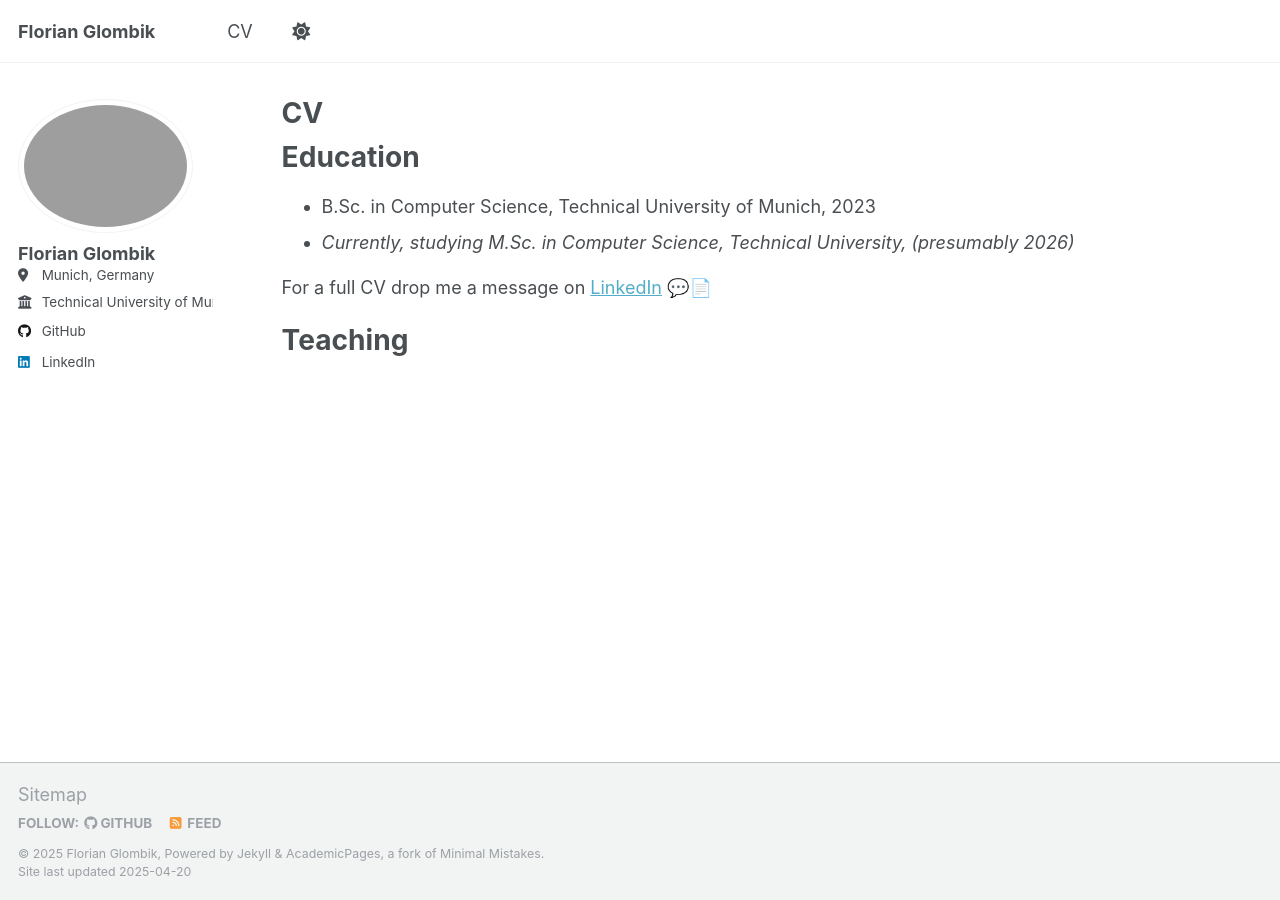
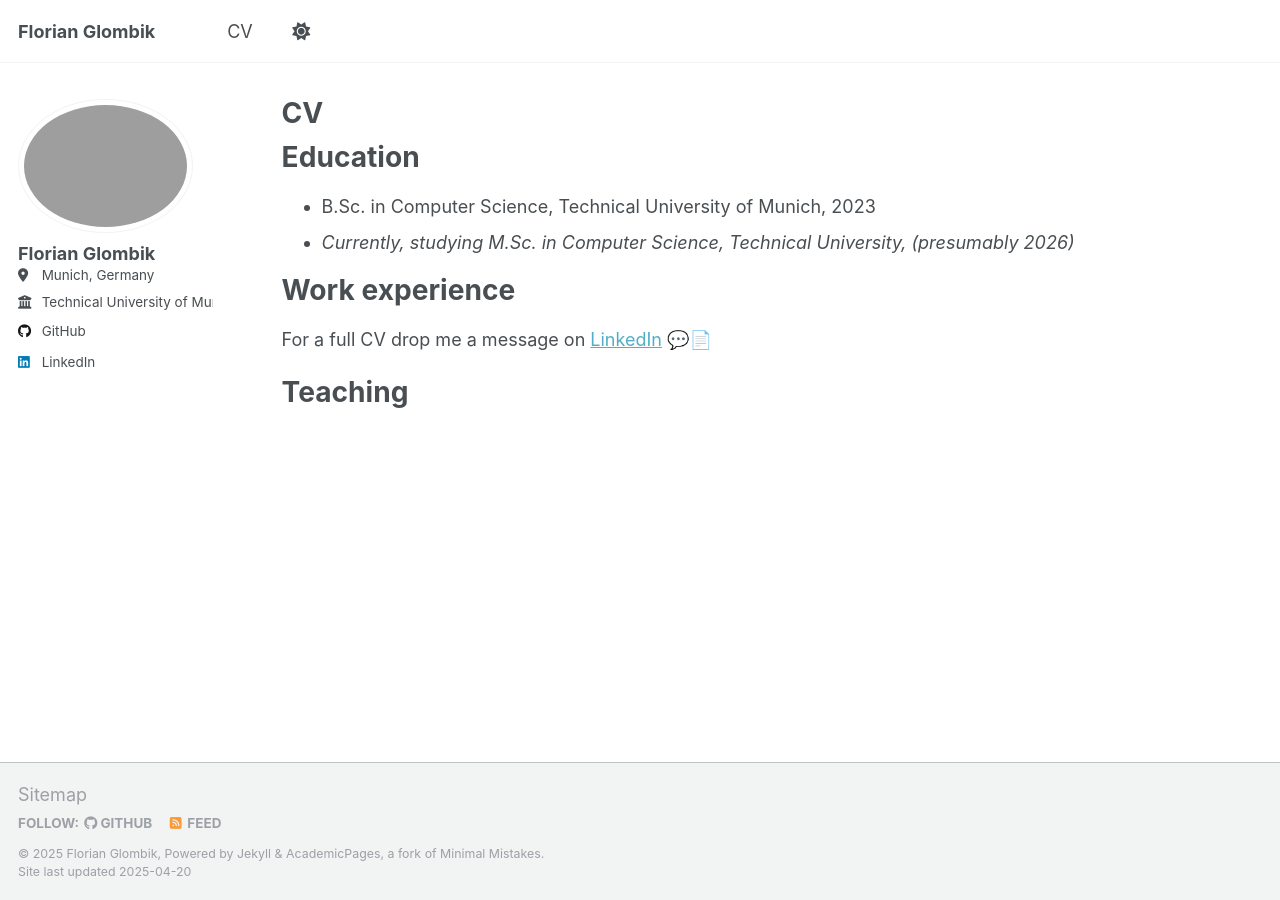
Before and after one commit to florian-glombik/florian-glombik.github.io, a Jekyll site: the page built from _pages/cv.md, in a window 1280 px wide. Built offline with Jekyll 4.4.1, drawn with Linux system fonts in a browser that asks for light colours.

Commit message:
Adjust CV page

```diff
--- a/_pages/cv.md
+++ b/_pages/cv.md
@@ -14,11 +14,10 @@ Education
 * B.Sc. in Computer Science, Technical University of Munich, 2023
 * _Currently, studying M.Sc. in Computer Science, Technical University, (presumably 2026)_
 
+Work experience
+======
 For a full CV drop me a message on [LinkedIn](https://www.linkedin.com/in/florian-glombik/) 💬📄
 
-[//]: # (Work experience)
-
-[//]: # (======)
 
 [//]: # (* Spring 2024: Academic Pages Collaborator)
 
```
